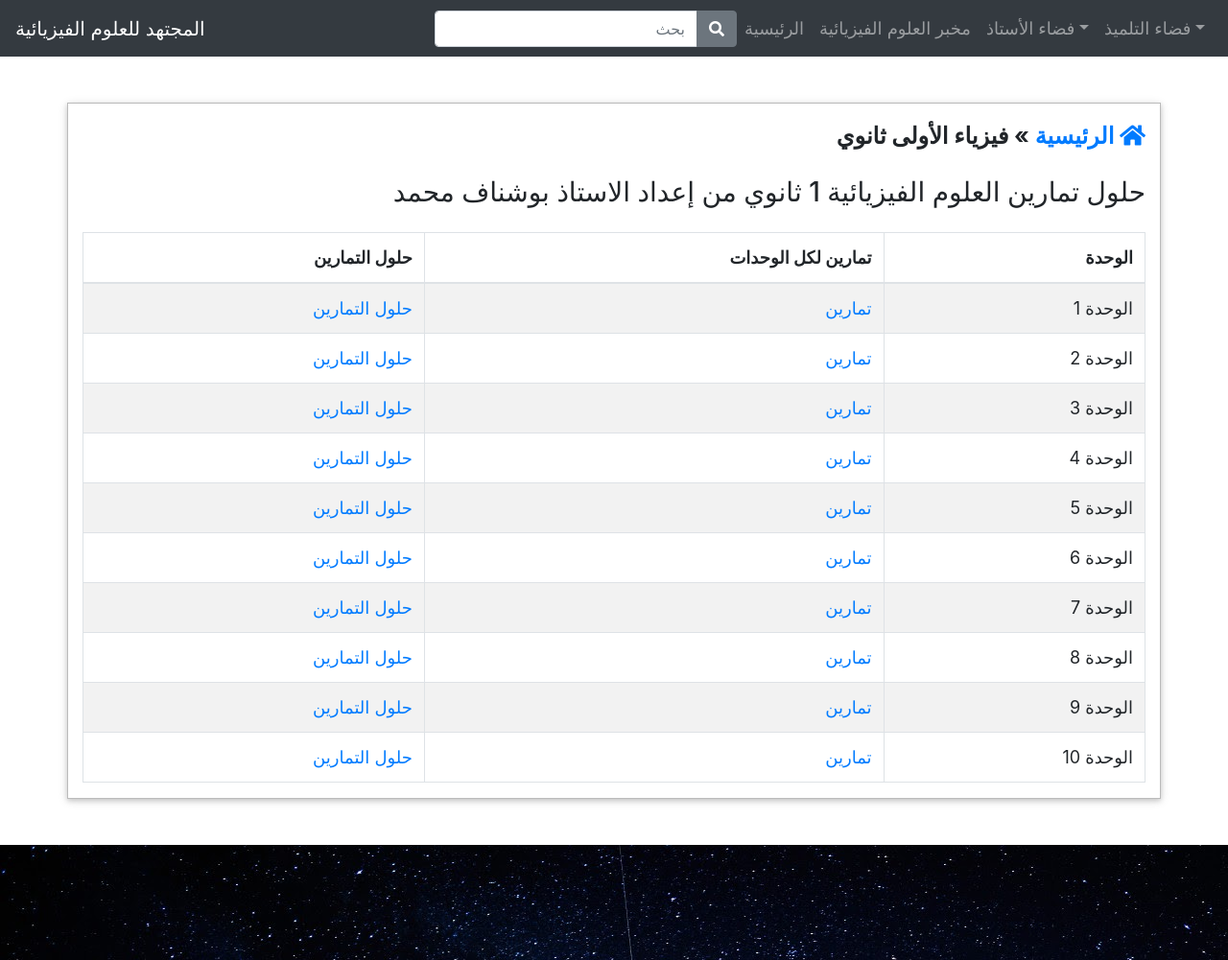
After one commit to Rouizi/einstein, a Django app: page /1as in a window 1280 px wide. The commit adds this page. Shown: the whole page at 96% size. Run offline with Django 3.2, Linux system fonts and the light colour scheme; some libraries are stand-ins or nearby versions.

Commit message:
ajout des pages 1, 2 et 3 annee

```diff
--- /dev/null
+++ b/core/urls.py
@@ -0,0 +1,8 @@
+from django.urls import path
+from core import views
+
+urlpatterns = [
+    path('1as', views.premiere_annee, name='premiere_annee'),
+    path('2as', views.deuxieme_annee, name='deuxieme_annee'),
+    path('3as', views.troisieme_annee, name='troisieme_annee'),
+]
--- a/core/views.py
+++ b/core/views.py
@@ -2,3 +2,12 @@ from django.shortcuts import render
 
 def index(request):
     return render(request, 'core/home.html')
+
+def premiere_annee(request):
+    return render(request, 'core/premiere_annee.html')
+
+def deuxieme_annee(request):
+    return render(request, 'core/deuxieme_annee.html')
+
+def troisieme_annee(request):
+    return render(request, 'core/troisieme_annee.html')
--- a/prof/urls.py
+++ b/prof/urls.py
@@ -2,12 +2,14 @@ from django.contrib import admin
 from django.urls import path
 from django.conf import settings
 from django.conf.urls.static import static
+from django.conf.urls import include
 from core import views
 
 
 urlpatterns = [
     path('admin/', admin.site.urls),
-    path('', views.index, name='index')
+    path('', views.index, name='index'),
+    path('', include(('core.urls', 'core'), namespace='core'))
 ]
 
 urlpatterns += static(settings.MEDIA_URL, document_root=settings.MEDIA_ROOT)
--- a/static/css/core/style.css
+++ b/static/css/core/style.css
@@ -4,3 +4,13 @@
     max-width: 48%;
 }
 }
+@media (max-width: 768px) {
+    .img1 {
+        height: 200px;
+    }
+}
+@media (max-width: 576px) {
+    .img1 {
+        height: 150px;
+    }
+}
--- /dev/null
+++ b/templates/core/premiere_annee.html
@@ -0,0 +1,84 @@
+{% extends 'base.html' %}
+
+{% block head_title %}حلول تمارين العلوم الفيزيائية 1{% endblock head_title %}
+
+{% block meta %}حلول تمارين العلوم الفيزيائية 1 ثانوي من إعداد الاستاذ بوشناف محمد{% endblock meta %}
+
+{% block content %}
+<section class="container my-5" style="border: 1px solid rgb(187, 187, 187); box-shadow: 0 2px 5px 0 rgba(0,0,0,.16),0 2px 10px 0 rgba(0,0,0,.12);">
+  <nav class="font-weight-bold text-right mt-3" dir='rtl' style='font-size: x-large;'>
+    <a href="{% url 'index' %}">
+      <span class="fa fa-home"></span> الرئيسية
+    </a>
+    » فيزياء الأولى ثانوي</span>
+  </nav>
+
+  <h3 class='text-right my-4'>حلول تمارين العلوم الفيزيائية 1 ثانوي من إعداد الاستاذ بوشناف محمد</h3>
+
+  <div class="table-responsive">
+    <table class="table table-striped table-bordered text-right">
+      <thead>
+        <tr>
+          <th>حلول التمارين</th>
+          <th>تمارين لكل الوحدات</th>
+          <th>الوحدة</th>
+        </tr>
+      </thead>
+      <tbody>
+        <tr>
+          <td><a href="#">حلول التمارين</a></td>
+          <td><a href="#">تمارين</a></td>
+          <td>الوحدة 1</td>
+        </tr>
+        <tr>
+          <td><a href="#">حلول التمارين</a></td>
+          <td><a href="#">تمارين</a></td>
+          <td>الوحدة 2</td>
+        </tr>
+        <tr>
+          <td><a href="#">حلول التمارين</a></td>
+          <td><a href="#">تمارين</a></td>
+          <td>الوحدة 3</td>
+        </tr>
+        <tr>
+          <td><a href="#">حلول التمارين</a></td>
+          <td><a href="#">تمارين</a></td>
+          <td>الوحدة 4</td>
+        </tr>
+        <tr>
+          <td><a href="#">حلول التمارين</a></td>
+          <td><a href="#">تمارين</a></td>
+          <td>الوحدة 5</td>
+        </tr>
+        <tr>
+          <td><a href="#">حلول التمارين</a></td>
+          <td><a href="#">تمارين</a></td>
+          <td>الوحدة 6</td>
+        </tr>
+        <tr>
+          <td><a href="#">حلول التمارين</a></td>
+          <td><a href="#">تمارين</a></td>
+          <td>الوحدة 7</td>
+        </tr>
+        <tr>
+          <td><a href="#">حلول التمارين</a></td>
+          <td><a href="#">تمارين</a></td>
+          <td>الوحدة 8</td>
+        </tr>
+        <tr>
+          <td><a href="#">حلول التمارين</a></td>
+          <td><a href="#">تمارين</a></td>
+          <td>الوحدة 9</td>
+        </tr>
+        <tr>
+          <td><a href="#">حلول التمارين</a></td>
+          <td><a href="#">تمارين</a></td>
+          <td>الوحدة 10</td>
+        </tr>
+
+
+      </tbody>
+    </table>
+  </div>
+</section>
+{% endblock content %}
```
Also changed, not shown: templates/core/deuxieme_annee.html (added, +84 -0 lines), templates/core/erg.html (deleted, +0 -19 lines), templates/core/home.html (+12 -27 lines), templates/core/troisieme_annee.html (added, +84 -0 lines), static/img/img2.png.
